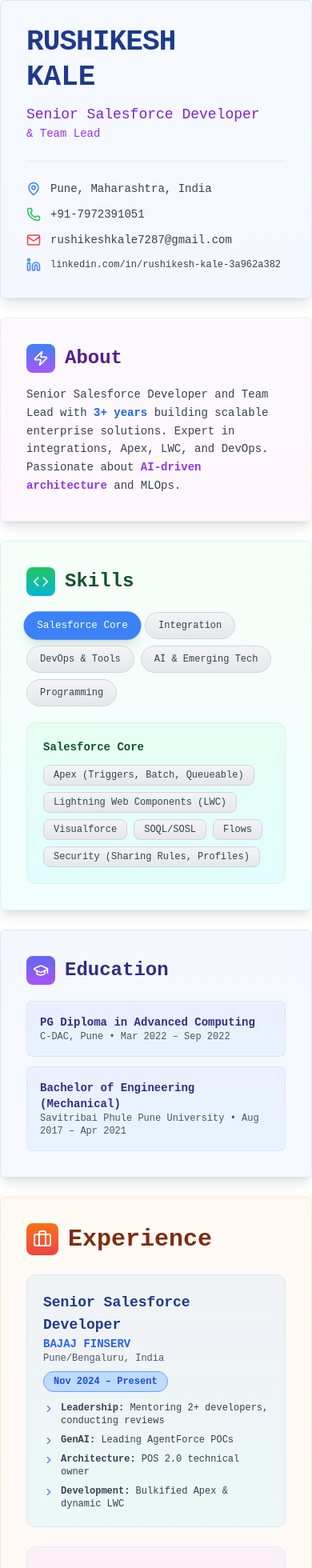
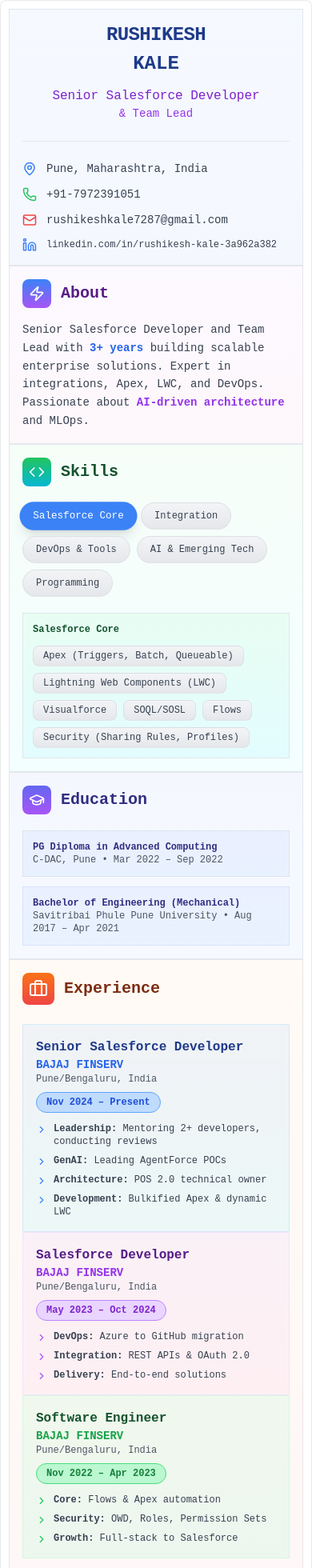
Before and after one commit to Rushi7287/rushikeshPortfolio, a React (Create React App) app: page /#/resume in a window 390 px wide. Shown: the top 1960 px of the page at 80% size. Built offline with nearby package versions, Linux system fonts and the light colour scheme.

Commit message:
changes done

```diff
--- a/src/pages/ResumePage.jsx
+++ b/src/pages/ResumePage.jsx
@@ -75,28 +75,28 @@ export const ResumePage = () => {
   };
 
   return (
-    <div
-      style={{ fontFamily: "monospace" }}
-    >
-      <div className="max-w-7xl mx-auto">
-
-        <div className="grid grid-cols-1 lg:grid-cols-2 gap-6">
-          <div className="space-y-6">
-            <div className="backdrop-blur-xl rounded-md p-8 shadow-lg hover:shadow-xl transition-all duration-300 bg-gradient-to-br from-blue-50/60 to-indigo-50/60 border border-blue-200/50 hover:border-blue-300/70">
-              <div className="mb-6">
-                <h1 className="text-4xl font-bold mb-1 tracking-tight text-blue-900">
+    <div style={{ fontFamily: "monospace" }}>
+      <div
+        className="from-slate-900 via-slate-800 to-slate-900 max-w-7xl mx-auto backdrop-blur-2xl bg-white/10 shadow-2xl border border-gray-300/50 w-full"
+        style={{ borderRadius: "8px", padding: "10px" }}
+      >
+        <div className="grid grid-cols-1 lg:grid-cols-2 gap-0">
+          <div className="space-y-0">
+            <div className="backdrop-blur-xl p-4 sm:p-6 md:p-8 transition-all duration-300 bg-gradient-to-br from-blue-50/60 to-indigo-50/60 border border-gray-300/50 hover:border-blue-300/70">
+              <div className="mb-6 text-center">
+                <h1 className="text-2xl sm:text-3xl md:text-4xl font-bold mb-1 tracking-tight text-blue-900">
                   RUSHIKESH
                 </h1>
-                <h1 className="text-4xl font-bold mb-3 text-blue-900 via-purple-500 to-pink-500 bg-clip-text">
+                <h1 className="text-2xl sm:text-3xl md:text-4xl font-bold mb-3 text-blue-900 via-purple-500 to-pink-500 bg-clip-text">
                   KALE
                 </h1>
-                <p className="text-lg font-light text-purple-700">
+                <p className="text-base sm:text-lg font-light text-purple-700">
                   Senior Salesforce Developer
                 </p>
                 <p className="text-sm text-purple-600">& Team Lead</p>
               </div>
 
-              <div className="space-y-3 border-t pt-6 border-blue-200/50">
+              <div className="space-y-3 border-t border-gray-300/50 pt-6">
                 <div className="flex items-center gap-3 text-sm text-gray-700 hover:text-blue-900 transition-colors">
                   <MapPin size={18} className="text-blue-500 flex-shrink-0" />
                   <span>Pune, Maharashtra, India</span>
@@ -118,12 +118,14 @@ export const ResumePage = () => {
               </div>
             </div>
 
-            <div className="backdrop-blur-xl rounded-md p-8 shadow-lg hover:shadow-xl transition-all duration-300 bg-gradient-to-br from-purple-50/60 to-pink-50/60 border border-purple-200/50 hover:border-purple-300/70">
+            <div className="backdrop-blur-xl p-4 sm:p-6 md:p-8 transition-all duration-300 bg-gradient-to-br from-purple-50/60 to-pink-50/60 border border-gray-300/50 hover:border-purple-300/70">
               <div className="flex items-center gap-3 mb-4">
                 <div className="p-2 bg-gradient-to-br from-blue-500 to-purple-500 rounded-lg">
                   <Zap className="text-white" size={20} />
                 </div>
-                <h2 className="text-2xl font-bold text-purple-900">About</h2>
+                <h2 className="text-xl sm:text-2xl font-bold text-purple-900">
+                  About
+                </h2>
               </div>
               <p className="leading-relaxed text-sm text-gray-700">
                 Senior Salesforce Developer and Team Lead with{" "}
@@ -137,12 +139,14 @@ export const ResumePage = () => {
               </p>
             </div>
 
-            <div className="backdrop-blur-xl rounded-md p-8 shadow-lg hover:shadow-xl transition-all duration-300 bg-gradient-to-br from-green-50/60 to-cyan-50/60 border border-green-200/50 hover:border-green-300/70">
+            <div className="backdrop-blur-xl p-4 sm:p-6 md:p-8 transition-all duration-300 bg-gradient-to-br from-green-50/60 to-cyan-50/60 border border-gray-300/50 hover:border-green-300/70">
               <div className="flex items-center gap-3 mb-5">
                 <div className="p-2 bg-gradient-to-br from-green-500 to-cyan-500 rounded-lg">
                   <Code className="text-white" size={20} />
                 </div>
-                <h2 className="text-2xl font-bold text-green-900">Skills</h2>
+                <h2 className="text-xl sm:text-2xl font-bold text-green-900">
+                  Skills
+                </h2>
               </div>
 
               <div className="flex flex-wrap gap-2 mb-5">
@@ -153,7 +157,7 @@ export const ResumePage = () => {
                     className={`px-4 py-2 rounded-full font-medium text-xs transition-all duration-200 transform ${
                       activeSkillCategory === key
                         ? `${category.color} text-white shadow-lg scale-105`
-                        : "backdrop-blur-sm bg-gradient-to-r from-gray-100 to-gray-200 text-gray-700 border border-gray-300 hover:shadow-md"
+                        : "backdrop-blur-sm bg-gradient-to-r from-gray-100 to-gray-200 text-gray-700 border border-gray-300/50 hover:border-gray-400"
                     }`}
                   >
                     {category.title}
@@ -161,8 +165,8 @@ export const ResumePage = () => {
                 ))}
               </div>
 
-              <div className="backdrop-blur-sm p-5 rounded-xl min-h-40 bg-gradient-to-br from-green-100/40 to-cyan-100/40 border border-green-200/50">
-                <h3 className="text-sm font-bold mb-3 text-green-900">
+              <div className="backdrop-blur-sm p-3 sm:p-5 min-h-40 bg-gradient-to-br from-green-100/40 to-cyan-100/40 border border-gray-300/50">
+                <h3 className="text-xs sm:text-sm font-bold mb-3 text-green-900">
                   {skillCategories[activeSkillCategory].title}
                 </h3>
                 <div className="flex flex-wrap gap-2">
@@ -170,7 +174,7 @@ export const ResumePage = () => {
                     (skill, idx) => (
                       <span
                         key={idx}
-                        className="px-3 py-1 rounded-lg text-xs font-medium backdrop-blur-sm bg-gradient-to-r from-gray-100 to-gray-200 text-gray-700 border border-gray-300 hover:border-gray-400 transition-colors"
+                        className="px-3 py-1 rounded-lg text-xs font-medium backdrop-blur-sm bg-gradient-to-r from-gray-100 to-gray-200 text-gray-700 border border-gray-300/50 hover:border-gray-400 transition-colors"
                       >
                         {skill}
                       </span>
@@ -180,26 +184,26 @@ export const ResumePage = () => {
               </div>
             </div>
 
-            <div className="backdrop-blur-xl rounded-md p-8 shadow-lg hover:shadow-xl transition-all duration-300 bg-gradient-to-br from-indigo-50/60 to-blue-50/60 border border-indigo-200/50 hover:border-indigo-300/70">
+            <div className="backdrop-blur-xl p-4 sm:p-6 md:p-8 transition-all duration-300 bg-gradient-to-br from-indigo-50/60 to-blue-50/60 border border-gray-300/50 hover:border-indigo-300/70">
               <div className="flex items-center gap-3 mb-5">
                 <div className="p-2 bg-gradient-to-br from-indigo-500 to-purple-500 rounded-lg">
                   <GraduationCap className="text-white" size={20} />
                 </div>
-                <h2 className="text-2xl font-bold text-indigo-900">
+                <h2 className="text-xl sm:text-2xl font-bold text-indigo-900">
                   Education
                 </h2>
               </div>
               <div className="space-y-3">
-                <div className="backdrop-blur-sm p-4 rounded-lg hover:shadow-lg transition-all bg-gradient-to-r from-indigo-100/40 to-blue-100/40 border border-indigo-200/50 hover:border-indigo-300/70">
-                  <h3 className="font-bold text-sm text-indigo-900">
+                <div className="backdrop-blur-sm p-3 sm:p-4 transition-all bg-gradient-to-r from-indigo-100/40 to-blue-100/40 border border-gray-300/50 hover:border-indigo-300/70">
+                  <h3 className="font-bold text-xs sm:text-sm text-indigo-900">
                     PG Diploma in Advanced Computing
                   </h3>
                   <p className="text-xs text-gray-600">
                     C-DAC, Pune • Mar 2022 – Sep 2022
                   </p>
                 </div>
-                <div className="backdrop-blur-sm p-4 rounded-lg hover:shadow-lg transition-all bg-gradient-to-r from-indigo-100/40 to-blue-100/40 border border-indigo-200/50 hover:border-indigo-300/70">
-                  <h3 className="font-bold text-sm text-indigo-900">
+                <div className="backdrop-blur-sm p-3 sm:p-4 transition-all bg-gradient-to-r from-indigo-100/40 to-blue-100/40 border border-indigo-200/50 hover:border-indigo-300/70">
+                  <h3 className="font-bold text-xs sm:text-sm text-indigo-900">
                     Bachelor of Engineering (Mechanical)
                   </h3>
                   <p className="text-xs text-gray-600">
@@ -210,21 +214,21 @@ export const ResumePage = () => {
             </div>
           </div>
 
-          <div className="space-y-6">
-            <div className="backdrop-blur-xl rounded-md p-8 shadow-lg hover:shadow-xl transition-all duration-300 bg-gradient-to-br from-orange-50/60 to-red-50/60 border border-orange-200/50 hover:border-orange-300/70">
+          <div className="space-y-0">
+            <div className="backdrop-blur-xl p-4 sm:p-6 md:p-8 transition-all duration-300 bg-gradient-to-br from-orange-50/60 to-red-50/60 border border-gray-300/50 hover:border-orange-300/70">
               <div className="flex items-center gap-3 mb-6">
                 <div className="p-2 bg-gradient-to-br from-orange-500 to-red-500 rounded-lg">
                   <Briefcase className="text-white" size={24} />
                 </div>
-                <h2 className="text-3xl font-bold text-orange-900">
+                <h2 className="text-xl sm:text-2xl md:text-3xl font-bold text-orange-900">
                   Experience
                 </h2>
               </div>
 
-              <div className="space-y-6">
-                <div className="backdrop-blur-sm p-5 rounded-xl hover:shadow-lg transition-all bg-gradient-to-br from-blue-100/40 to-cyan-100/40 border border-blue-200/50 hover:border-blue-300/70">
+              <div className="space-y-0 md:space-y-6">
+                <div className="backdrop-blur-sm p-4 sm:p-5 transition-all bg-gradient-to-br from-blue-100/40 to-cyan-100/40 border border-blue-200/50 hover:border-blue-300/70">
                   <div className="mb-3">
-                    <h3 className="text-lg font-bold text-blue-900">
+                    <h3 className="text-base sm:text-lg font-bold text-blue-900">
                       Senior Salesforce Developer
                     </h3>
                     <p className="font-semibold text-sm text-blue-600">
@@ -279,9 +283,9 @@ export const ResumePage = () => {
                   </ul>
                 </div>
 
-                <div className="backdrop-blur-sm p-5 rounded-xl hover:shadow-lg transition-all bg-gradient-to-br from-purple-100/40 to-pink-100/40 border border-purple-200/50 hover:border-purple-300/70">
+                <div className="backdrop-blur-sm p-4 sm:p-5 transition-all bg-gradient-to-br from-purple-100/40 to-pink-100/40 border border-purple-200/50 hover:border-purple-300/70">
                   <div className="mb-3">
-                    <h3 className="text-lg font-bold text-purple-900">
+                    <h3 className="text-base sm:text-lg font-bold text-purple-900">
                       Salesforce Developer
                     </h3>
                     <p className="font-semibold text-sm text-purple-600">
@@ -325,9 +329,9 @@ export const ResumePage = () => {
                   </ul>
                 </div>
 
-                <div className="backdrop-blur-sm p-5 rounded-xl hover:shadow-lg transition-all bg-gradient-to-br from-green-100/40 to-emerald-100/40 border border-green-200/50 hover:border-green-300/70">
+                <div className="backdrop-blur-sm p-4 sm:p-5 transition-all bg-gradient-to-br from-green-100/40 to-emerald-100/40 border border-green-200/50 hover:border-green-300/70">
                   <div className="mb-3">
-                    <h3 className="text-lg font-bold text-green-900">
+                    <h3 className="text-base sm:text-lg font-bold text-green-900">
                       Software Engineer
                     </h3>
                     <p className="font-semibold text-sm text-green-600">
@@ -373,12 +377,12 @@ export const ResumePage = () => {
               </div>
             </div>
 
-            <div className="backdrop-blur-xl rounded-md p-8 shadow-lg hover:shadow-xl transition-all duration-300 bg-gradient-to-br from-yellow-50/60 to-orange-50/60 border border-yellow-200/50 hover:border-yellow-300/70">
+            <div className="backdrop-blur-xl p-4 sm:p-6 md:p-8 transition-all duration-300 bg-gradient-to-br from-yellow-50/60 to-orange-50/60 border border-gray-300/50 hover:border-yellow-300/70">
               <div className="flex items-center gap-3 mb-5">
                 <div className="p-2 bg-gradient-to-br from-yellow-500 to-orange-500 rounded-lg">
                   <Award className="text-white" size={20} />
                 </div>
-                <h2 className="text-2xl font-bold text-yellow-900">
+                <h2 className="text-xl sm:text-2xl font-bold text-yellow-900">
                   Certifications
                 </h2>
               </div>
@@ -392,7 +396,7 @@ export const ResumePage = () => {
                 ].map((cert, idx) => (
                   <div
                     key={idx}
-                    className="flex items-center gap-2 p-3 rounded-lg hover:shadow-lg transition-all backdrop-blur-sm bg-gradient-to-r from-yellow-100/40 to-orange-100/40 border border-yellow-200/50 hover:border-yellow-300/70"
+                    className="flex items-center gap-2 p-2 sm:p-3 transition-all backdrop-blur-sm bg-gradient-to-r from-yellow-100/40 to-orange-100/40 border border-gray-300/50 hover:border-yellow-300/70"
                   >
                     <Award
                       className="text-orange-500 flex-shrink-0"
```
